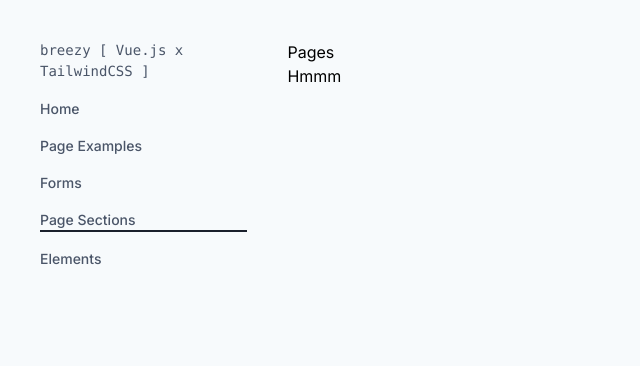
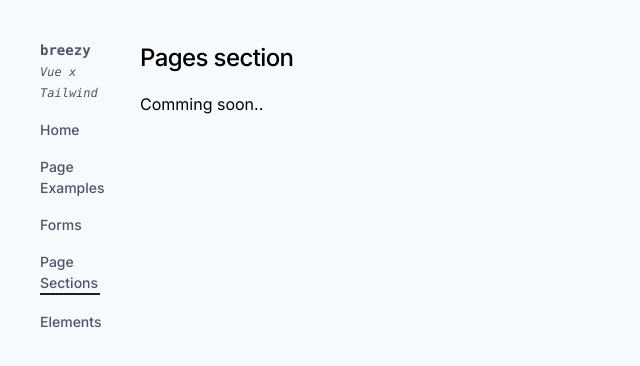
Before and after one commit to opejovic/breezy, a Vue app: page /page-sections in a window 1280 px wide. Shown: the top 366 px of the page, without its empty margins (0-640 px from the left). Built offline with nearby package versions, Linux system fonts and the light colour scheme.

Commit message:
update current pages

```diff
--- a/src/App.vue
+++ b/src/App.vue
@@ -3,9 +3,12 @@
     <div class="w-full">
       <div class="flex">
         <div
-          class="flex flex-col pr-10 space-y-4 font-medium text-sm text-gray-700"
+          class="flex flex-col pr-10 space-y-4 font-medium text-sm text-gray-700 w-1/12"
         >
-          <h1 class="font-mono">breezy [ Vue.js x TailwindCSS ]</h1>
+          <h1 class="font-mono w-full">
+            <span class="font-extrabold">breezy</span> <br />
+            <span class="text-xs italic">Vue x Tailwind</span>
+          </h1>
           <router-link to="/">Home</router-link>
           <router-link to="/page-examples">Page Examples</router-link>
           <router-link to="/forms">Forms</router-link>
--- a/src/views/Elements.vue
+++ b/src/views/Elements.vue
@@ -1,5 +1,9 @@
 <template>
-  <div>Elements section here</div>
+  <div class="text-2xl tracking-tight w-full font-medium pb-4">
+    Elements
+  </div>
+
+  Comming soon..
 </template>
 
 <script>
--- a/src/views/Forms.vue
+++ b/src/views/Forms.vue
@@ -1,20 +1,15 @@
 <template>
   <div id="forms">
-    <div class="text-2xl tracking-tight border-b w-full font-medium">Forms</div>
+    <div class="text-2xl tracking-tight w-full font-medium pb-4">
+      Forms
+    </div>
 
-    <div></div>
-    <loginOne />
+    Comming soon..
   </div>
 </template>
 
 <script>
-import LoginOne from "@/components/forms/sign-in-and-registration/LoginOne.vue";
-
 export default {
-  name: "Forms",
-
-  components: {
-    LoginOne
-  }
+  name: "Forms"
 };
 </script>
--- a/src/views/LoadingAnimations.vue
+++ b/src/views/LoadingAnimations.vue
@@ -1,6 +1,10 @@
 <template>
   <div>
-    loading animations here, spinners, skeletons etc. Toggle them.
+    <div class="text-2xl tracking-tight w-full font-medium pb-4">
+      Loading animations && spinners
+    </div>
+
+    Comming soon..
   </div>
 </template>
 
--- a/src/views/PageExamples.vue
+++ b/src/views/PageExamples.vue
@@ -1,6 +1,8 @@
 <template>
   <div>
-    <h1 class="text-2xl font-medium">Page Examples</h1>
+    <div class="text-2xl tracking-tight w-full font-medium pb-4">
+      Page examples
+    </div>
     <div id="landingOne" class="border rounded-lg  overflow-y-auto">
       <!--
         bg-one.svg needs to be placed in src/assets/images folder
--- a/src/views/PageSections.vue
+++ b/src/views/PageSections.vue
@@ -1,8 +1,10 @@
 <template>
-  <div id="pages-section">
-    <h1>Pages</h1>
+  <div>
+    <div class="text-2xl tracking-tight w-full font-medium pb-4">
+      Pages section
+    </div>
 
-    <div>Hmmm</div>
+    Comming soon..
   </div>
 </template>
 
```
Also changed, not shown: 1 other file (tests, documents, lock files or other folders).
